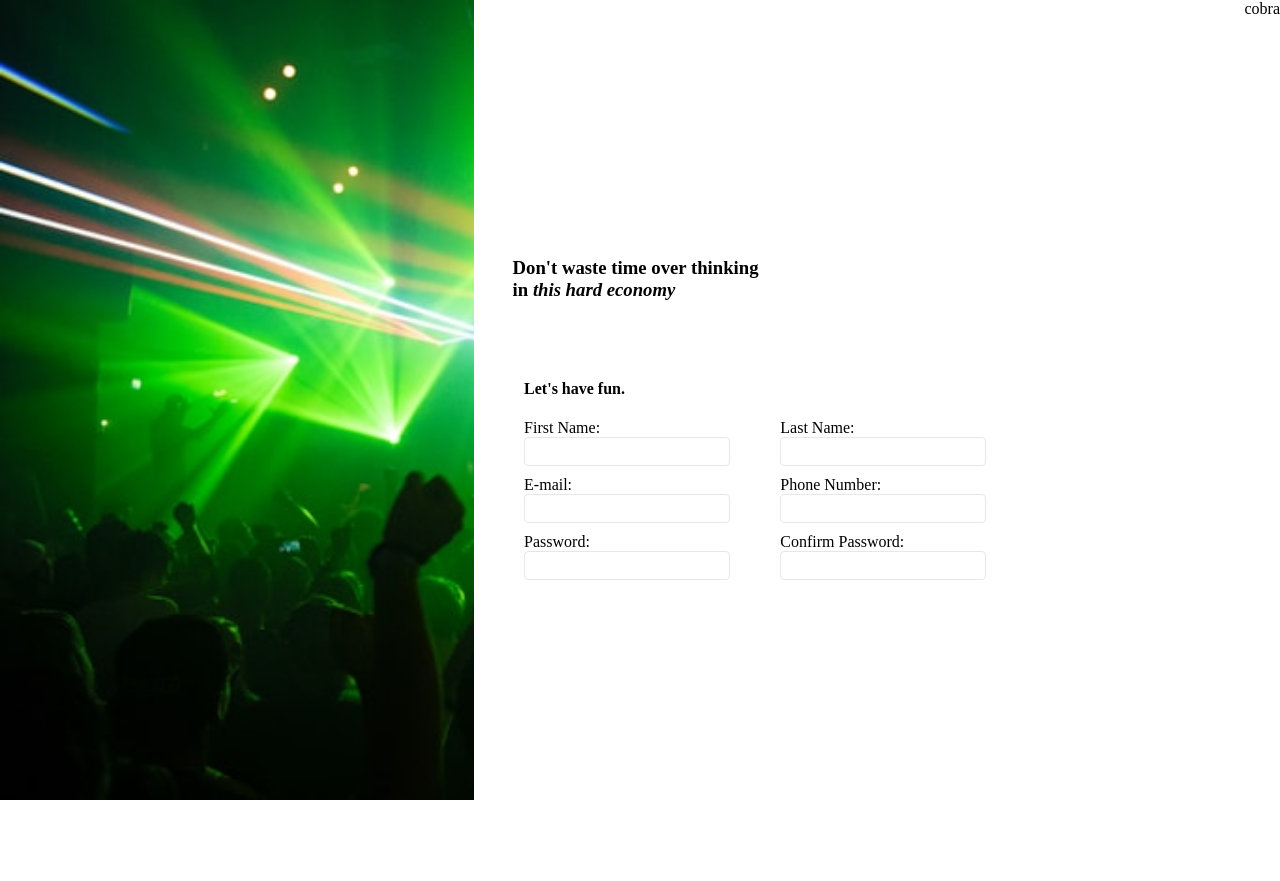
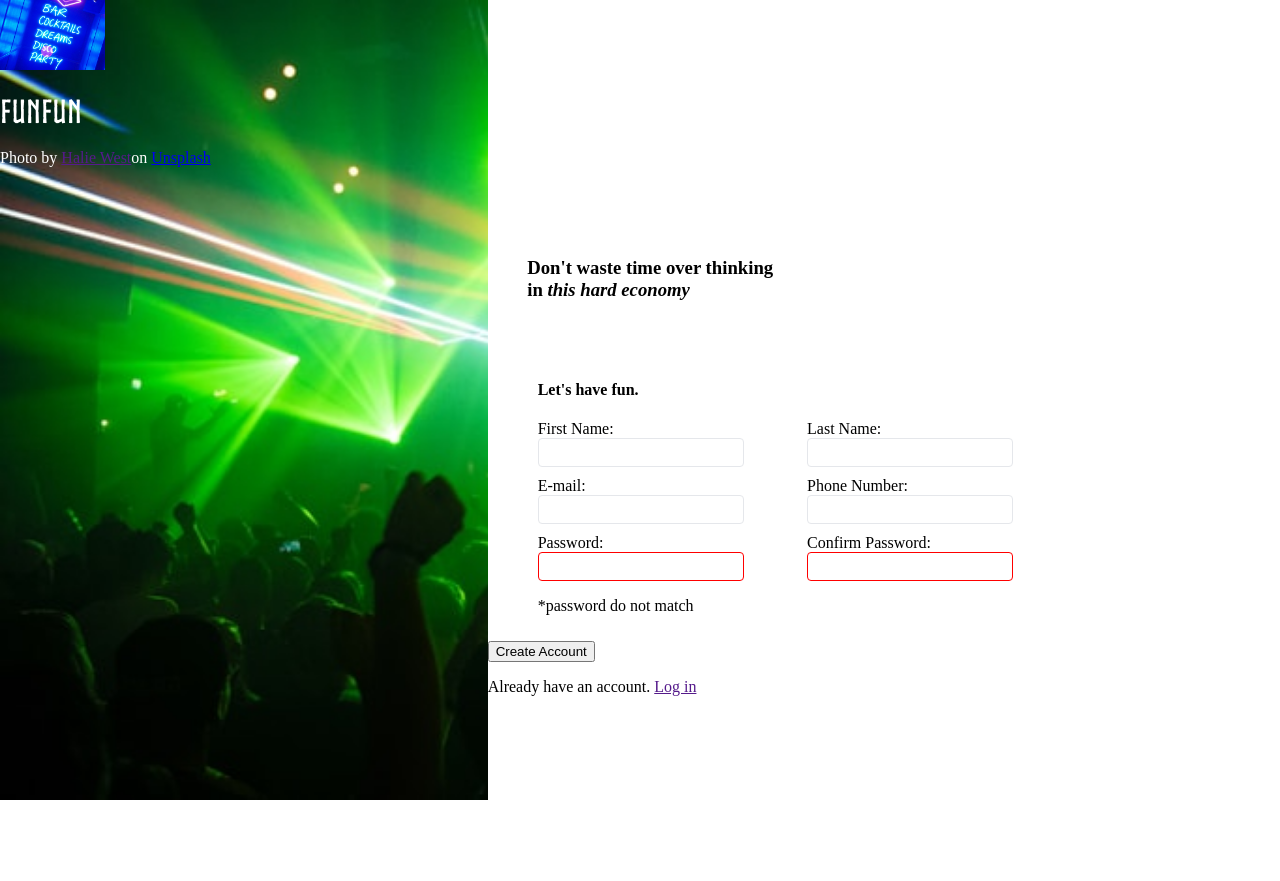
Before and after one commit to BAWA7t/Sign_up_form, a plain HTML site: page index.html in a window 1280 px wide. Before the commit the page ends 800 px from the top, so only its background shows below. Drawn offline with Linux system fonts and the light colour scheme.

Commit message:
Changed the structure of the form container for orderly alignment of the create account button.

```diff
--- a/index.html
+++ b/index.html
@@ -5,17 +5,31 @@
     <meta name="viewport" content="width=device-width, initial-scale=1.0">
     <title>Sign-Up form</title>
     <link rel="stylesheet" href="style.css">
+
 </head>
     <body>
             <div class="main">
-    <div class="left"></div>
+                <div class="left">
+                    <div class="forimage">
+                        <div class="semi-transparent">
+                            <img src="./small forms image.jpg" alt="logo of company" height="70px">
+                            <h1 class="imageh1">FUNFUN</h1>
+                        </div>
+                    </div>
+                    <div class="footer">
+                        <p class="p-footer">Photo by <a class="a-footer" href="">Halie West</a>on <a class="a-footer" href="www.unsplash.com">Unsplash</a></p>
+                    </div>
+                </div>
                 <div class="right">
                     <div class="first"><h3>Don't waste time over thinking <br>in <em>this hard economy</em></h3>
+                    </div>
 
-    </div>
+
+                    <form action="" method="get" >
+
                             <div class="second">
                                 <h4 id="smalltext">Let's have fun.</h4>
-            <form action="" method="get" class="four-main-divs">
+                                <div class="four-main-divs">
                                     <div class="form-divs">
                                         <div class="form-div">
                                             <label for="firstName">First Name:</label>
@@ -27,7 +41,8 @@
                                         </div>
                                         <div class="form-div">
                                             <label for="password">Password:</label>
-                        <input type="password" id="password">
+                                            <input type="password" id="password" required>
+                                            <p id="error">*password do not match</p>
                                         </div>
                                     </div>
 
@@ -44,16 +59,31 @@
 
                                             <div class="form-div">
                                                 <label for="confirmpassword">Confirm Password:</label>
-                            <input type="password" id="confirmpassword">
+                                                <input type="password" id="confirmpassword" required>
                                             </div>
+
                                     </div>
+
                                 </div>
+                                <div class="third">
+                                    <button type="submit" class="btn-btn-green">Create Account</button>
+                                    <div class="hyperlink"><p>Already have an account. <a class="login" href="">Log in</a></p></div>
+                                </div>
+
+                            </div>
+
+
+
                         </form>
-        </div>
-        <div class="third">cobra</div>
+
+
+
+
+
+
                 </div>
             </div>
 
-
+        <script src="main.js"></script>
     </body>
 </html>
```
Lines whose indentation alone changed are shown as unchanged.
